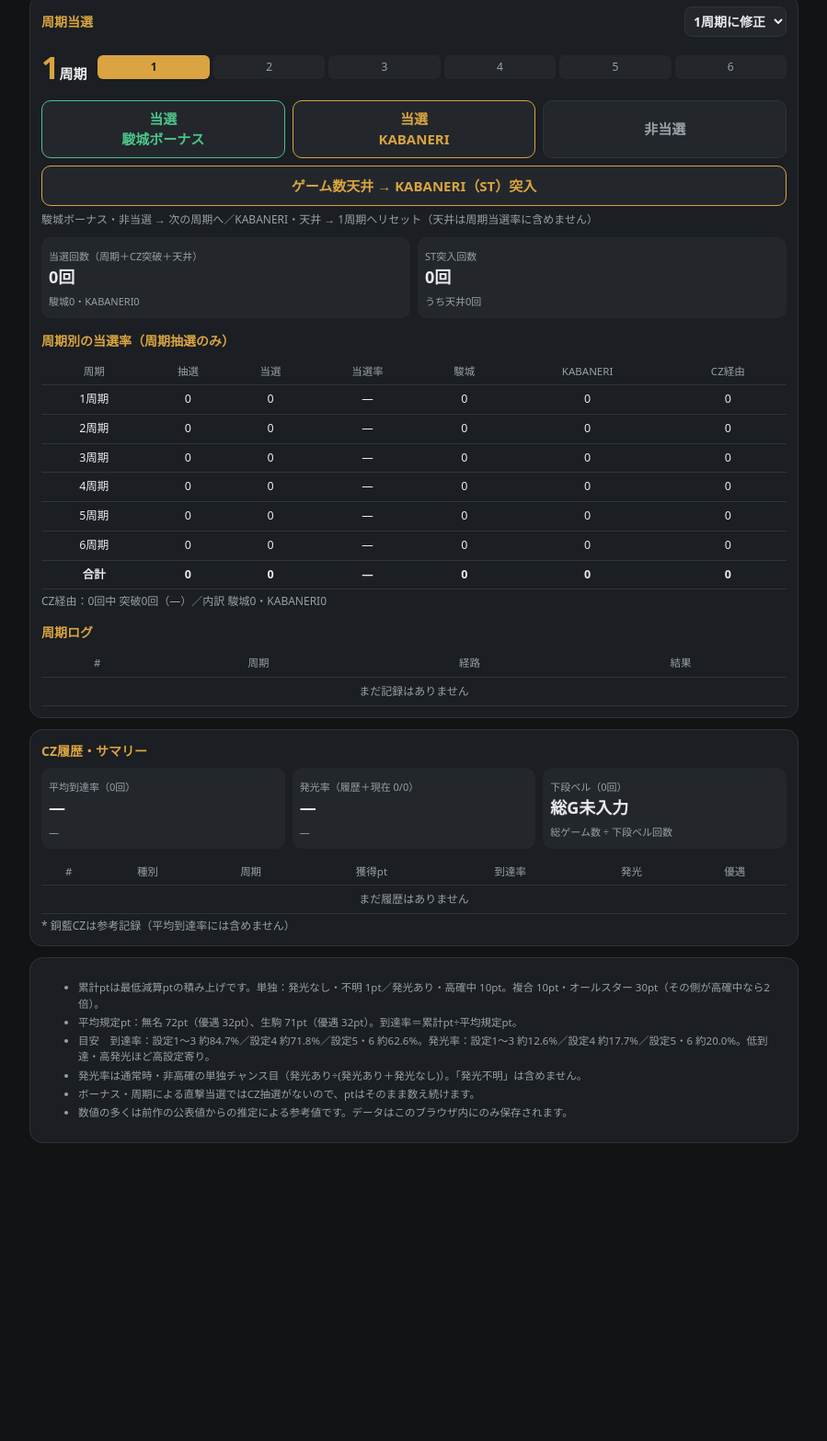
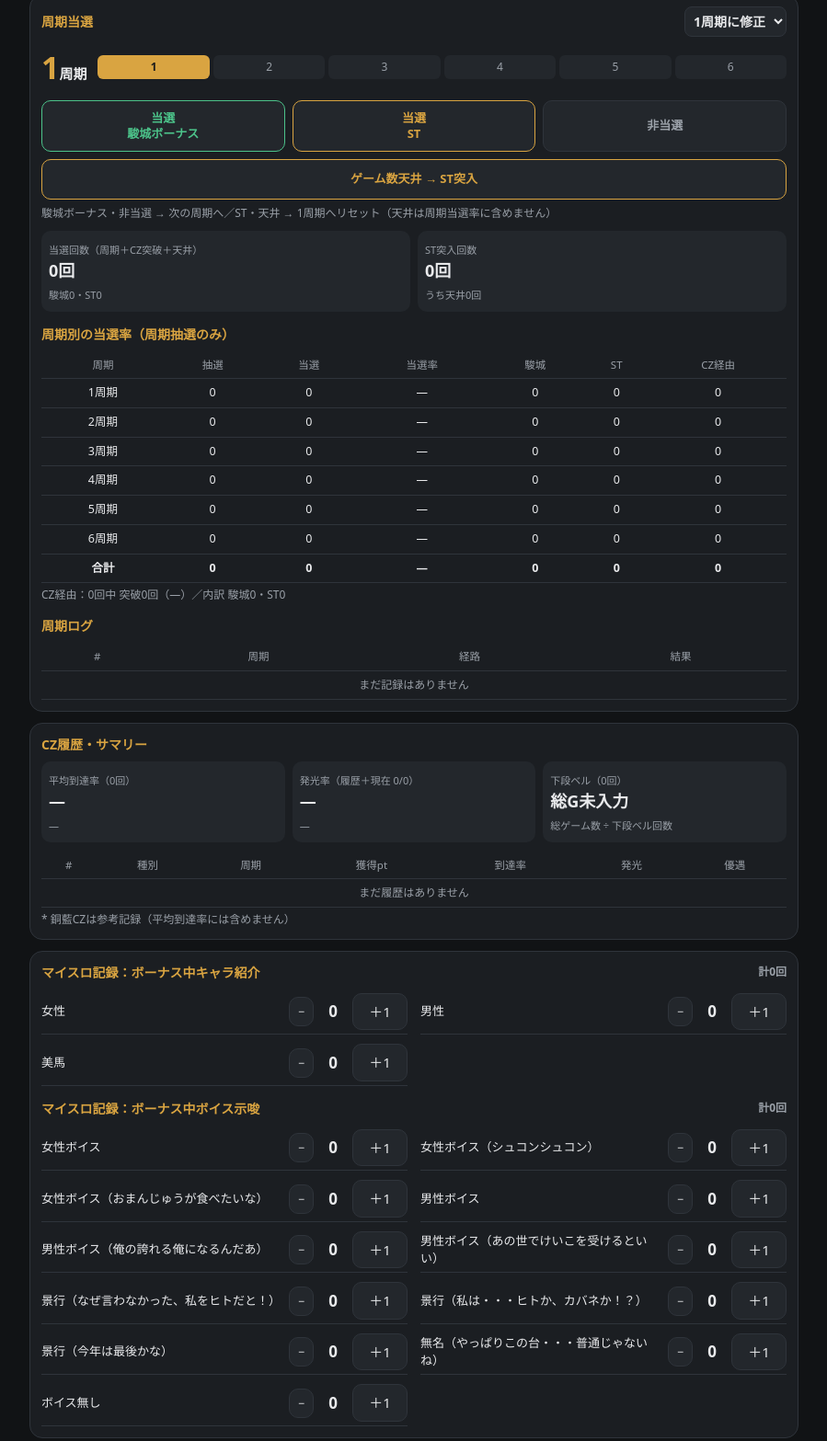
Before and after one commit to wafuyuki/slot, a plain HTML site: page index.html in a window 1280 px wide. Shown: the part 1023-2590 px from the top of the page at 92% size, without its empty margins (190-1089 px from the left). Before the commit the page ends 2338 px from the top, so only its background shows below. Drawn offline with Linux system fonts and the light colour scheme.

Commit message:
Add files via upload

```diff
--- a/index.html
+++ b/index.html
@@ -62,7 +62,7 @@ button:disabled{opacity:.35;cursor:not-allowed;transform:none}
 .czbtn.douran{border-color:#5fb39a;color:#5fb39a}
 .czpanel{border:2px solid var(--acc);border-radius:12px;padding:10px;background:#2a2416}
 .czpanel p{margin:0 0 8px;font-weight:bold}
-.res{min-height:56px;font-weight:bold}
+.res{min-height:56px;font-weight:bold;font-size:13px;line-height:1.3;word-break:break-word}
 .res.sun{border-color:var(--ok);color:var(--ok)}
 .res.kab{border-color:var(--acc);color:var(--acc)}
 .res.ng{border-color:var(--line);color:var(--mut)}
@@ -97,6 +97,12 @@ th{color:var(--mut);font-weight:normal;font-size:11.5px}
 @media(max-width:640px){.meta{grid-template-columns:1fr 1fr}}
 .meta label{display:flex;flex-direction:column;font-size:11.5px;color:var(--mut);gap:3px}
 .meta input{font:inherit;font-size:15px;background:var(--panel2);color:var(--tx);border:1px solid var(--line);border-radius:8px;padding:7px;width:100%;min-width:0;color-scheme:dark}
+.cnt{display:grid;grid-template-columns:1fr 1fr;gap:6px 14px}
+@media(max-width:640px){.cnt{grid-template-columns:1fr}}
+.crow{display:flex;align-items:center;gap:6px;padding:4px 0;border-bottom:1px solid var(--line)}
+.crow .cl{flex:1;font-size:13px}
+.crow .cn{min-width:30px;text-align:center;font-weight:bold;font-size:17px;font-variant-numeric:tabular-nums}
+.crow .cp{min-width:60px}
 textarea{width:100%;height:160px;background:var(--panel2);color:var(--tx);border:1px solid var(--line);border-radius:8px;font-size:12px;margin-bottom:10px}
 </style>
 </head>
@@ -122,14 +128,20 @@ const AVG = { mumei:{n:72,y:32}, ikoma:{n:71,y:32} };
 const NAME = { mumei:'無名', ikoma:'生駒' };
 const REF_REACH = [['設定1〜3',84.7],['設定4',71.8],['設定5・6',62.6]];
 const REF_LIGHT = [['設定1〜3',12.6],['設定4',17.7],['設定5・6',20.0]];
-const RES_LABEL = { sun:'駿城ボーナス', kab:'KABANERI', ng:'非当選', czf:'CZ失敗' };
+const RES_LABEL = { sun:'駿城ボーナス', kab:'ST', ng:'非当選', czf:'CZ失敗' };
+const CHARA = ['女性','男性','美馬'];
+const VOICE = ['女性ボイス','女性ボイス（シュコンシュコン）','女性ボイス（おまんじゅうが食べたいな）','男性ボイス',
+  '男性ボイス（俺の誇れる俺になるんだあ）','男性ボイス（あの世でけいこを受けるといい）',
+  '景行（なぜ言わなかった、私をヒトだと！）','景行（私は・・・ヒトか、カバネか！？）','景行（今年は最後かな）',
+  '無名（やっぱりこの台・・・普通じゃないね）','ボイス無し'];
+const zeros = n => Array(n).fill(0);
 const CZ_KINDS = ['無名CZ','生駒CZ','銅藍CZ'];
 const routeLabel = x => x.route==='CZ' ? x.cz+'突破' : x.route==='天井' ? 'ゲーム数天井' : x.cycle+'周期当選';
 
 function blankSide(){ return {pt:0,none:0,unk:0,light:0,kk:0,combo:0,all:0,hint:null,kkOn:false}; }
 function today(){ const d = new Date(); return d.getFullYear()+'-'+String(d.getMonth()+1).padStart(2,'0')+'-'+String(d.getDate()).padStart(2,'0'); }
 function blankMeta(){ return {date:today(),store:'',no:'',games:''}; }
-function blank(){ return {meta:blankMeta(),yugu:'none',sides:{mumei:blankSide(),ikoma:blankSide()},bell:0,history:[],cycle:1,cycleLog:[],cz:null}; }
+function blank(){ return {meta:blankMeta(),yugu:'none',sides:{mumei:blankSide(),ikoma:blankSide()},bell:0,history:[],cycle:1,cycleLog:[],cz:null,chara:zeros(CHARA.length),voice:zeros(VOICE.length)}; }
 
 let S = load();
 let undoStack = [];
@@ -137,7 +149,7 @@ let undoStack = [];
 function load(){
   try{
     const t = localStorage.getItem(KEY);
-    if(t){ const o = JSON.parse(t); const b = blank(); return Object.assign(b,o,{sides:Object.assign(b.sides,o.sides||{}),meta:Object.assign(b.meta,o.meta||{})}); }
+    if(t){ const o = JSON.parse(t); const b = blank(); return Object.assign(b,o,{sides:Object.assign(b.sides,o.sides||{}),meta:Object.assign(b.meta,o.meta||{}),chara:CHARA.map((_,i)=>(o.chara||[])[i]||0),voice:VOICE.map((_,i)=>(o.voice||[])[i]||0)}); }
   }catch(e){}
   return blank();
 }
@@ -196,7 +208,7 @@ function douran(){
 function czResult(r){
   act(() => {
     S.cycleLog.push({ cycle:S.cz.cycle, route:'CZ', cz:S.cz.kind, result:r, t:Date.now() });
-    if(r === 'kab') S.cycle = 1;          // KABANERI → 周期リセット
+    if(r === 'kab') S.cycle = 1;          // ST → 周期リセット
     // 駿城ボーナス・CZ失敗 → 同じ周期のまま継続
     S.cz = null;
   });
@@ -204,7 +216,7 @@ function czResult(r){
 function cycleResult(r){
   act(() => {
     S.cycleLog.push({ cycle:S.cycle, route:'周期', result:r, t:Date.now() });
-    if(r === 'kab') S.cycle = 1;                       // KABANERI → 1周期へ
+    if(r === 'kab') S.cycle = 1;                       // ST → 1周期へ
     else S.cycle = Math.min(6, S.cycle + 1);          // 駿城ボーナス・非当選 → 次周期へ
   });
 }
@@ -283,6 +295,12 @@ function card(side){
   </section>`;
 }
 
+function cntRow(g,i,label,n){
+  return `<div class="crow"><span class="cl">${label}</span>
+    <button class="sm" data-a="cnt" data-g="${g}" data-i="${i}" data-v="-1">−</button>
+    <span class="cn">${n}</span>
+    <button class="cp" data-a="cnt" data-g="${g}" data-i="${i}" data-v="1">＋1</button></div>`;
+}
 function render(){
   const m = S.sides.mumei, i = S.sides.ikoma;
   const p = (s, base) => s.kkOn ? base*2 : base;
@@ -298,10 +316,10 @@ function render(){
       <p>${S.cz.kind} 突入中（${S.cz.cycle}周期）— 結果を選択</p>
       <div class="grid3">
         <button class="res sun" data-a="czres" data-v="sun">CZ突破<br>駿城ボーナス</button>
-        <button class="res kab" data-a="czres" data-v="kab">CZ突破<br>KABANERI</button>
+        <button class="res kab" data-a="czres" data-v="kab">CZ突破<br>ST</button>
         <button class="res ng" data-a="czres" data-v="czf">CZ失敗</button>
       </div>
-      <div class="muted" style="margin-top:6px">駿城ボーナス・失敗 → ${S.cz.cycle}周期のまま継続／KABANERI → 1周期にリセット</div>
+      <div class="muted" style="margin-top:6px">駿城ボーナス・失敗 → ${S.cz.cycle}周期のまま継続／ST → 1周期にリセット</div>
     </div>`;
   }else{
     czArea = `<div class="grid3">
@@ -372,26 +390,26 @@ function render(){
     <h3>周期当選 <span><select data-c="setcycle" ${dis}>${[1,2,3,4,5,6].map(c=>`<option value="${c}" ${c===S.cycle?'selected':''}>${c}周期に修正</option>`).join('')}</select></span></h3>
     <div class="cyc"><div class="now">${S.cycle}<small>周期</small></div><div class="steps">${steps}</div></div>
     ${S.cycle===6 ? `
-    <button class="res kab" style="width:100%" data-a="cyc" data-v="kab" ${dis}>6周期到達 → KABANERI（ST）突入</button>` : `
+    <button class="res kab" style="width:100%" data-a="cyc" data-v="kab" ${dis}>6周期到達 → ST突入</button>` : `
     <div class="grid3">
       <button class="res sun" data-a="cyc" data-v="sun" ${dis}>当選<br>駿城ボーナス</button>
-      <button class="res kab" data-a="cyc" data-v="kab" ${dis}>当選<br>KABANERI</button>
+      <button class="res kab" data-a="cyc" data-v="kab" ${dis}>当選<br>ST</button>
       <button class="res ng" data-a="cyc" data-v="ng" ${dis}>非当選</button>
     </div>`}
-    <button class="res kab" style="width:100%;margin-top:8px;min-height:44px" data-a="tenjo" ${dis}>ゲーム数天井 → KABANERI（ST）突入</button>
-    <div class="muted" style="margin-top:6px">${S.cz?'CZの結果を入力すると周期の入力ができるようになります。':'駿城ボーナス・非当選 → 次の周期へ／KABANERI・天井 → 1周期へリセット（天井は周期当選率に含めません）'}</div>
+    <button class="res kab" style="width:100%;margin-top:8px;min-height:44px" data-a="tenjo" ${dis}>ゲーム数天井 → ST突入</button>
+    <div class="muted" style="margin-top:6px">${S.cz?'CZの結果を入力すると周期の入力ができるようになります。':'駿城ボーナス・非当選 → 次の周期へ／ST・天井 → 1周期へリセット（天井は周期当選率に含めません）'}</div>
     <div class="sum" style="margin-top:10px">
-      <div><span>当選回数（周期＋CZ突破＋天井）</span><b>${tt.win}回</b><span>駿城${tt.sun}・KABANERI${tt.st}</span></div>
+      <div><span>当選回数（周期＋CZ突破＋天井）</span><b>${tt.win}回</b><span>駿城${tt.sun}・ST${tt.st}</span></div>
       <div><span>ST突入回数</span><b>${tt.st}回</b><span>うち天井${tt.tenjo}回</span></div>
     </div>
 
     <h3 style="margin-top:14px">周期別の当選率（周期抽選のみ）</h3>
     <div class="tblw"><table>
-      <tr><th>周期</th><th>抽選</th><th>当選</th><th>当選率</th><th>駿城</th><th>KABANERI</th><th>CZ経由</th></tr>
+      <tr><th>周期</th><th>抽選</th><th>当選</th><th>当選率</th><th>駿城</th><th>ST</th><th>CZ経由</th></tr>
       ${statRows}
       <tr style="font-weight:bold"><td>合計</td><td>${totN}</td><td>${totW}</td><td>${fmt(pct(totW,totN))}</td><td>${cs.reduce((a,r)=>a+r.sun,0)}</td><td>${cs.reduce((a,r)=>a+r.kab,0)}</td><td>${cz.n}</td></tr>
     </table></div>
-    <div class="muted" style="margin-top:4px">CZ経由：${cz.n}回中 突破${cz.ok}回（${fmt(pct(cz.ok,cz.n))}）／内訳 駿城${cz.sun}・KABANERI${cz.kab}</div>
+    <div class="muted" style="margin-top:4px">CZ経由：${cz.n}回中 突破${cz.ok}回（${fmt(pct(cz.ok,cz.n))}）／内訳 駿城${cz.sun}・ST${cz.kab}</div>
 
     <h3 style="margin-top:14px">周期ログ</h3>
     <div class="tblw"><table>
@@ -412,6 +430,13 @@ function render(){
       ${histRows}
     </table></div>
     <div class="muted" style="margin-top:4px">* 銅藍CZは参考記録（平均到達率には含めません）</div>
+  </div>
+
+  <div class="box">
+    <h3>マイスロ記録：ボーナス中キャラ紹介 <span class="muted">計${S.chara.reduce((a,b)=>a+b,0)}回</span></h3>
+    <div class="cnt">${CHARA.map((n,i)=>cntRow('chara',i,n,S.chara[i])).join('')}</div>
+    <h3 style="margin-top:14px">マイスロ記録：ボーナス中ボイス示唆 <span class="muted">計${S.voice.reduce((a,b)=>a+b,0)}回</span></h3>
+    <div class="cnt">${VOICE.map((n,i)=>cntRow('voice',i,n,S.voice[i])).join('')}</div>
   </div>
 
   <div class="box notes">
@@ -460,6 +485,12 @@ function textOut(){
   L.push(`平均到達率：${fmt(ra)}（${nearest(ra,REF_REACH)}）`);
   L.push(`発光率：${fmt(lt.r)}（${lt.l}/${lt.l+lt.n}・${nearest(lt.r,REF_LIGHT)}）`);
   L.push(`下段ベル：${S.bell}回（${bellProb()}）`);
+  L.push('');
+  L.push('■ボーナス中キャラ紹介');
+  CHARA.forEach((n,i) => L.push(`${n}：${S.chara[i]}回`));
+  L.push('');
+  L.push('■ボーナス中ボイス示唆');
+  VOICE.forEach((n,i) => L.push(`${n}：${S.voice[i]}回`));
   return L.join('\n');
 }
 
@@ -482,6 +513,7 @@ document.addEventListener('click', async e => {
     case 'czres': czResult(v); break;
     case 'cyc': cycleResult(v); break;
     case 'tenjo': tenjo(); break;
+    case 'cnt': act(()=>{ const arr = S[b.dataset.g], i = Number(b.dataset.i); arr[i] = Math.max(0, arr[i] + Number(v)); }); break;
     case 'undo': if(undoStack.length){ S = JSON.parse(undoStack.pop()); save(); render(); } break;
     case 'copy': {
       const t = textOut();
```
